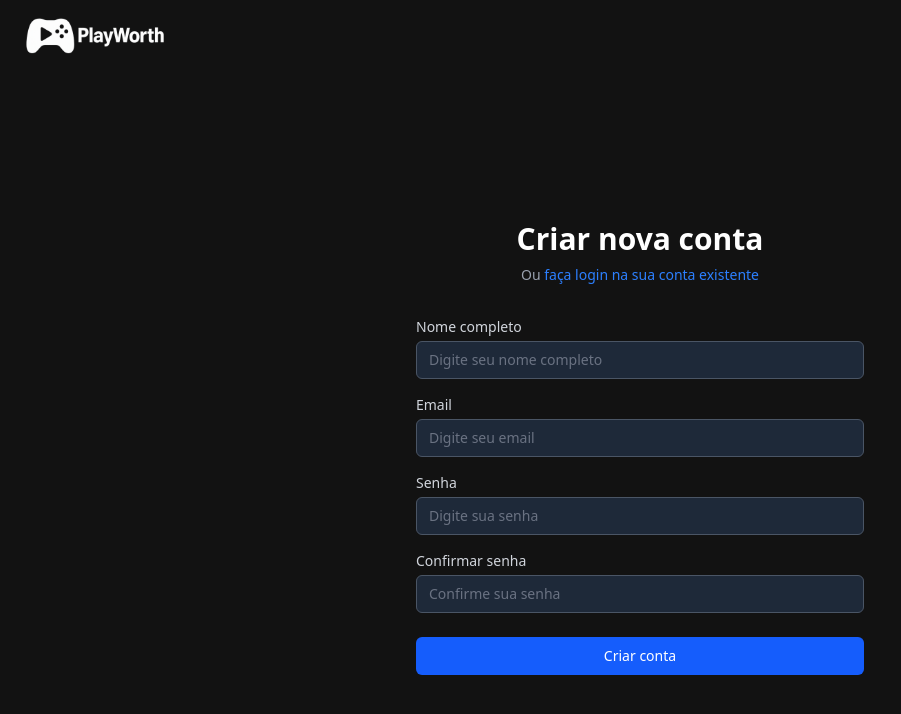
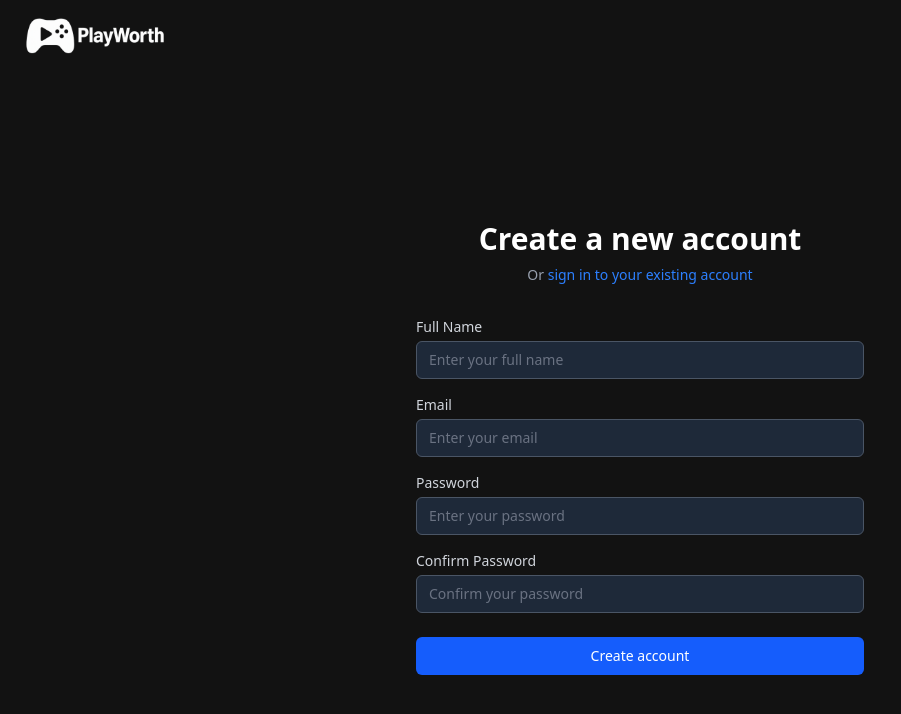
Before and after one commit to fatzzx/CONSULTA-DE-JOGOS, a React (Vite) app: page /register in a window 1280 px wide. Shown: the top 714 px of the page, without its empty margins (0-901 px from the left). Built offline with nearby package versions, Linux system fonts and the light colour scheme.

Commit message:
fixing login and register

```diff
--- a/src/pages/Login.jsx
+++ b/src/pages/Login.jsx
@@ -17,12 +17,10 @@ export default function Login() {
   const { login, isAuthenticated } = useAuth();
 
   useEffect(() => {
-    // Se já está autenticado, redirecionar para home
     if (isAuthenticated) {
       navigate("/");
     }
 
-    // Verificar se há mensagem vinda do registro
     if (location.state?.message) {
       setMessage(location.state.message);
     }
@@ -35,7 +33,6 @@ export default function Login() {
       [name]: value,
     }));
 
-    // Limpar erro específico quando o usuário começar a digitar
     if (errors[name]) {
       setErrors((prev) => ({
         ...prev,
@@ -48,13 +45,13 @@ export default function Login() {
     const newErrors = {};
 
     if (!formData.email.trim()) {
-      newErrors.email = "Email é obrigatório";
+      newErrors.email = "Email is required";
     } else if (!/\S+@\S+\.\S+/.test(formData.email)) {
-      newErrors.email = "Email inválido";
+      newErrors.email = "Invalid email format";
     }
 
     if (!formData.password) {
-      newErrors.password = "Senha é obrigatória";
+      newErrors.password = "Password is required";
     }
 
     return newErrors;
@@ -84,7 +81,7 @@ export default function Login() {
     } catch (error) {
       setErrors({
         submit:
-          error.message || "Erro ao fazer login. Verifique suas credenciais.",
+          error?.response?.data?.error || "Failed to log in. Please try again.",
       });
     } finally {
       setLoading(false);
@@ -93,31 +90,29 @@ export default function Login() {
 
   return (
     <div className="min-h-screen flex flex-col bg-[#121212]">
-      {/* Header com Logo */}
       <div className="w-full px-6 py-4">
         <div
           onClick={() => navigate("/")}
           className="flex items-center gap-2 cursor-pointer transition-transform duration-200 hover:scale-105 w-fit"
-          title="Voltar para a Home"
+          title="Go to Home"
         >
           <img src="/logoplay.png" alt="Gameworth Logo" className="h-10" />
         </div>
       </div>
 
-      {/* Conteúdo Principal */}
       <div className="flex-grow flex items-center justify-center py-12 px-4 sm:px-6 lg:px-8">
         <div className="max-w-md w-full space-y-8">
           <div>
             <h2 className="mt-6 text-center text-3xl font-extrabold text-white">
-              Faça login na sua conta
+              Sign in to your account
             </h2>
             <p className="mt-2 text-center text-sm text-gray-400">
-              Ou{" "}
+              Or{" "}
               <Link
                 to="/register"
                 className="font-medium text-blue-500 hover:text-blue-400 transition-colors"
               >
-                crie uma nova conta
+                create a new one
               </Link>
             </p>
           </div>
@@ -143,8 +138,8 @@ export default function Login() {
                   type="email"
                   value={formData.email}
                   onChange={handleChange}
-                  className="mt-1 appearance-none relative block w-full px-3 py-2 border border-gray-600 placeholder-gray-500 text-white bg-gray-800 rounded-md focus:outline-none focus:ring-blue-500 focus:border-blue-500 focus:z-10 sm:text-sm"
-                  placeholder="Digite seu email"
+                  className="mt-1 appearance-none relative block w-full px-3 py-2 border border-gray-600 placeholder-gray-500 text-white bg-gray-800 rounded-md focus:outline-none"
+                  placeholder="Enter your email"
                 />
                 {errors.email && (
                   <p className="mt-1 text-sm text-red-500">{errors.email}</p>
@@ -156,7 +151,7 @@ export default function Login() {
                   htmlFor="password"
                   className="block text-sm font-medium text-gray-300"
                 >
-                  Senha
+                  Password
                 </label>
                 <input
                   id="password"
@@ -164,8 +159,8 @@ export default function Login() {
                   type="password"
                   value={formData.password}
                   onChange={handleChange}
-                  className="mt-1 appearance-none relative block w-full px-3 py-2 border border-gray-600 placeholder-gray-500 text-white bg-gray-800 rounded-md focus:outline-none focus:ring-blue-500 focus:border-blue-500 focus:z-10 sm:text-sm"
-                  placeholder="Digite sua senha"
+                  className="mt-1 appearance-none relative block w-full px-3 py-2 border border-gray-600 placeholder-gray-500 text-white bg-gray-800 rounded-md focus:outline-none"
+                  placeholder="Enter your password"
                 />
                 {errors.password && (
                   <p className="mt-1 text-sm text-red-500">{errors.password}</p>
@@ -183,9 +178,9 @@ export default function Login() {
               <button
                 type="submit"
                 disabled={loading}
-                className="group relative w-full flex justify-center py-2 px-4 border border-transparent text-sm font-medium rounded-md text-white bg-blue-600 hover:bg-blue-700 focus:outline-none focus:ring-2 focus:ring-offset-2 focus:ring-blue-500 disabled:opacity-50 disabled:cursor-not-allowed transition-colors"
+                className="group relative w-full flex justify-center py-2 px-4 border border-transparent text-sm font-medium rounded-md text-white bg-blue-600 hover:bg-blue-700 disabled:opacity-50 transition-colors"
               >
-                {loading ? "Entrando..." : "Entrar"}
+                {loading ? "Signing in..." : "Sign In"}
               </button>
             </div>
           </form>
--- a/src/pages/Register.jsx
+++ b/src/pages/Register.jsx
@@ -22,7 +22,6 @@ export default function Register() {
       [name]: value,
     }));
 
-    // Limpar erro específico quando o usuário começar a digitar
     if (errors[name]) {
       setErrors((prev) => ({
         ...prev,
@@ -35,23 +34,23 @@ export default function Register() {
     const newErrors = {};
 
     if (!formData.name.trim()) {
-      newErrors.name = "Nome é obrigatório";
+      newErrors.name = "Full name is required";
     }
 
     if (!formData.email.trim()) {
-      newErrors.email = "Email é obrigatório";
+      newErrors.email = "Email is required";
     } else if (!/\S+@\S+\.\S+/.test(formData.email)) {
-      newErrors.email = "Email inválido";
+      newErrors.email = "Invalid email format";
     }
 
     if (!formData.password) {
-      newErrors.password = "Senha é obrigatória";
+      newErrors.password = "Password is required";
     } else if (formData.password.length < 6) {
-      newErrors.password = "Senha deve ter pelo menos 6 caracteres";
+      newErrors.password = "Password must be at least 6 characters";
     }
 
     if (formData.password !== formData.confirmPassword) {
-      newErrors.confirmPassword = "Senhas não conferem";
+      newErrors.confirmPassword = "Passwords do not match";
     }
 
     return newErrors;
@@ -76,22 +75,20 @@ export default function Register() {
         password: formData.password,
       });
 
-      // Se o registro foi bem-sucedido, fazer login automaticamente
       if (userData.token) {
         login(userData);
         navigate("/");
       } else {
-        // Se não retornou token, redirecionar para login
         navigate("/login", {
           state: {
-            message:
-              "Cadastro realizado com sucesso! Faça login para continuar.",
+            message: "Account created successfully! Please log in.",
           },
         });
       }
     } catch (error) {
       setErrors({
-        submit: error.message || "Erro ao criar conta. Tente novamente.",
+        submit:
+          error?.response?.data?.error || "Failed to create account. Please try again.",
       });
     } finally {
       setLoading(false);
@@ -100,31 +97,29 @@ export default function Register() {
 
   return (
     <div className="min-h-screen flex flex-col bg-[#121212]">
-      {/* Header com Logo */}
       <div className="w-full px-6 py-4">
         <div
           onClick={() => navigate("/")}
           className="flex items-center gap-2 cursor-pointer transition-transform duration-200 hover:scale-105 w-fit"
-          title="Voltar para a Home"
+          title="Go to Home"
         >
           <img src="/logoplay.png" alt="Gameworth Logo" className="h-10" />
         </div>
       </div>
 
-      {/* Conteúdo Principal */}
       <div className="flex-grow flex items-center justify-center py-12 px-4 sm:px-6 lg:px-8">
         <div className="max-w-md w-full space-y-8">
           <div>
             <h2 className="mt-6 text-center text-3xl font-extrabold text-white">
-              Criar nova conta
+              Create a new account
             </h2>
             <p className="mt-2 text-center text-sm text-gray-400">
-              Ou{" "}
+              Or{" "}
               <Link
                 to="/login"
                 className="font-medium text-blue-500 hover:text-blue-400 transition-colors"
               >
-                faça login na sua conta existente
+                sign in to your existing account
               </Link>
             </p>
           </div>
@@ -136,7 +131,7 @@ export default function Register() {
                   htmlFor="name"
                   className="block text-sm font-medium text-gray-300"
                 >
-                  Nome completo
+                  Full Name
                 </label>
                 <input
                   id="name"
@@ -144,8 +139,8 @@ export default function Register() {
                   type="text"
                   value={formData.name}
                   onChange={handleChange}
-                  className="mt-1 appearance-none relative block w-full px-3 py-2 border border-gray-600 placeholder-gray-500 text-white bg-gray-800 rounded-md focus:outline-none focus:ring-blue-500 focus:border-blue-500 focus:z-10 sm:text-sm"
-                  placeholder="Digite seu nome completo"
+                  className="mt-1 block w-full px-3 py-2 border border-gray-600 placeholder-gray-500 text-white bg-gray-800 rounded-md focus:outline-none sm:text-sm"
+                  placeholder="Enter your full name"
                 />
                 {errors.name && (
                   <p className="mt-1 text-sm text-red-500">{errors.name}</p>
@@ -165,8 +160,8 @@ export default function Register() {
                   type="email"
                   value={formData.email}
                   onChange={handleChange}
-                  className="mt-1 appearance-none relative block w-full px-3 py-2 border border-gray-600 placeholder-gray-500 text-white bg-gray-800 rounded-md focus:outline-none focus:ring-blue-500 focus:border-blue-500 focus:z-10 sm:text-sm"
-                  placeholder="Digite seu email"
+                  className="mt-1 block w-full px-3 py-2 border border-gray-600 placeholder-gray-500 text-white bg-gray-800 rounded-md focus:outline-none sm:text-sm"
+                  placeholder="Enter your email"
                 />
                 {errors.email && (
                   <p className="mt-1 text-sm text-red-500">{errors.email}</p>
@@ -178,7 +173,7 @@ export default function Register() {
                   htmlFor="password"
                   className="block text-sm font-medium text-gray-300"
                 >
-                  Senha
+                  Password
                 </label>
                 <input
                   id="password"
@@ -186,8 +181,8 @@ export default function Register() {
                   type="password"
                   value={formData.password}
                   onChange={handleChange}
-                  className="mt-1 appearance-none relative block w-full px-3 py-2 border border-gray-600 placeholder-gray-500 text-white bg-gray-800 rounded-md focus:outline-none focus:ring-blue-500 focus:border-blue-500 focus:z-10 sm:text-sm"
-                  placeholder="Digite sua senha"
+                  className="mt-1 block w-full px-3 py-2 border border-gray-600 placeholder-gray-500 text-white bg-gray-800 rounded-md focus:outline-none sm:text-sm"
+                  placeholder="Enter your password"
                 />
                 {errors.password && (
                   <p className="mt-1 text-sm text-red-500">{errors.password}</p>
@@ -199,7 +194,7 @@ export default function Register() {
                   htmlFor="confirmPassword"
                   className="block text-sm font-medium text-gray-300"
                 >
-                  Confirmar senha
+                  Confirm Password
                 </label>
                 <input
                   id="confirmPassword"
@@ -207,13 +202,11 @@ export default function Register() {
                   type="password"
                   value={formData.confirmPassword}
                   onChange={handleChange}
-                  className="mt-1 appearance-none relative block w-full px-3 py-2 border border-gray-600 placeholder-gray-500 text-white bg-gray-800 rounded-md focus:outline-none focus:ring-blue-500 focus:border-blue-500 focus:z-10 sm:text-sm"
-                  placeholder="Confirme sua senha"
+                  className="mt-1 block w-full px-3 py-2 border border-gray-600 placeholder-gray-500 text-white bg-gray-800 rounded-md focus:outline-none sm:text-sm"
+                  placeholder="Confirm your password"
                 />
                 {errors.confirmPassword && (
-                  <p className="mt-1 text-sm text-red-500">
-                    {errors.confirmPassword}
-                  </p>
+                  <p className="mt-1 text-sm text-red-500">{errors.confirmPassword}</p>
                 )}
               </div>
             </div>
@@ -228,9 +221,9 @@ export default function Register() {
               <button
                 type="submit"
                 disabled={loading}
-                className="group relative w-full flex justify-center py-2 px-4 border border-transparent text-sm font-medium rounded-md text-white bg-blue-600 hover:bg-blue-700 focus:outline-none focus:ring-2 focus:ring-offset-2 focus:ring-blue-500 disabled:opacity-50 disabled:cursor-not-allowed transition-colors"
+                className="group relative w-full flex justify-center py-2 px-4 border border-transparent text-sm font-medium rounded-md text-white bg-blue-600 hover:bg-blue-700 disabled:opacity-50 transition-colors"
               >
-                {loading ? "Criando conta..." : "Criar conta"}
+                {loading ? "Creating account..." : "Create account"}
               </button>
             </div>
           </form>
```
